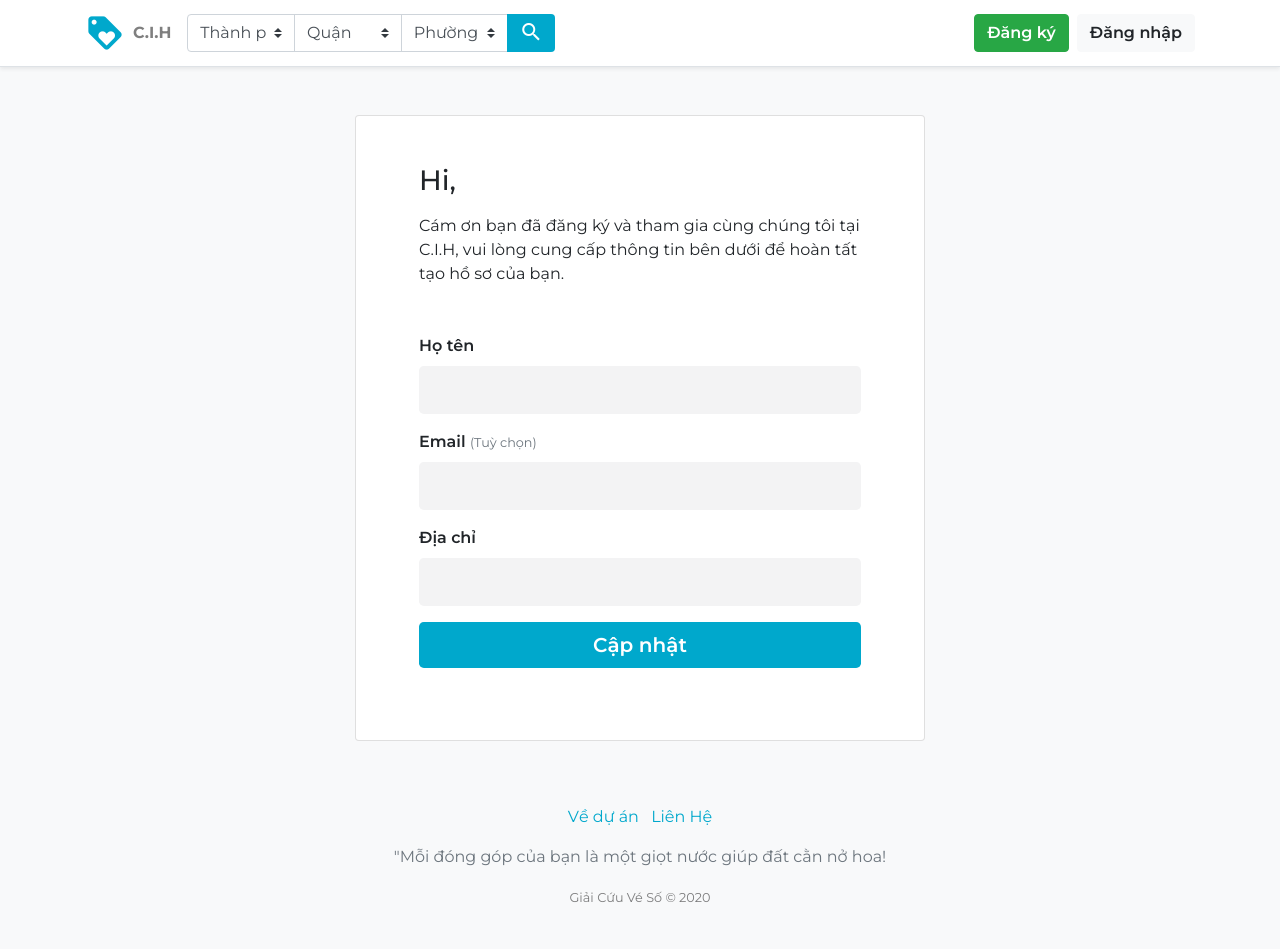
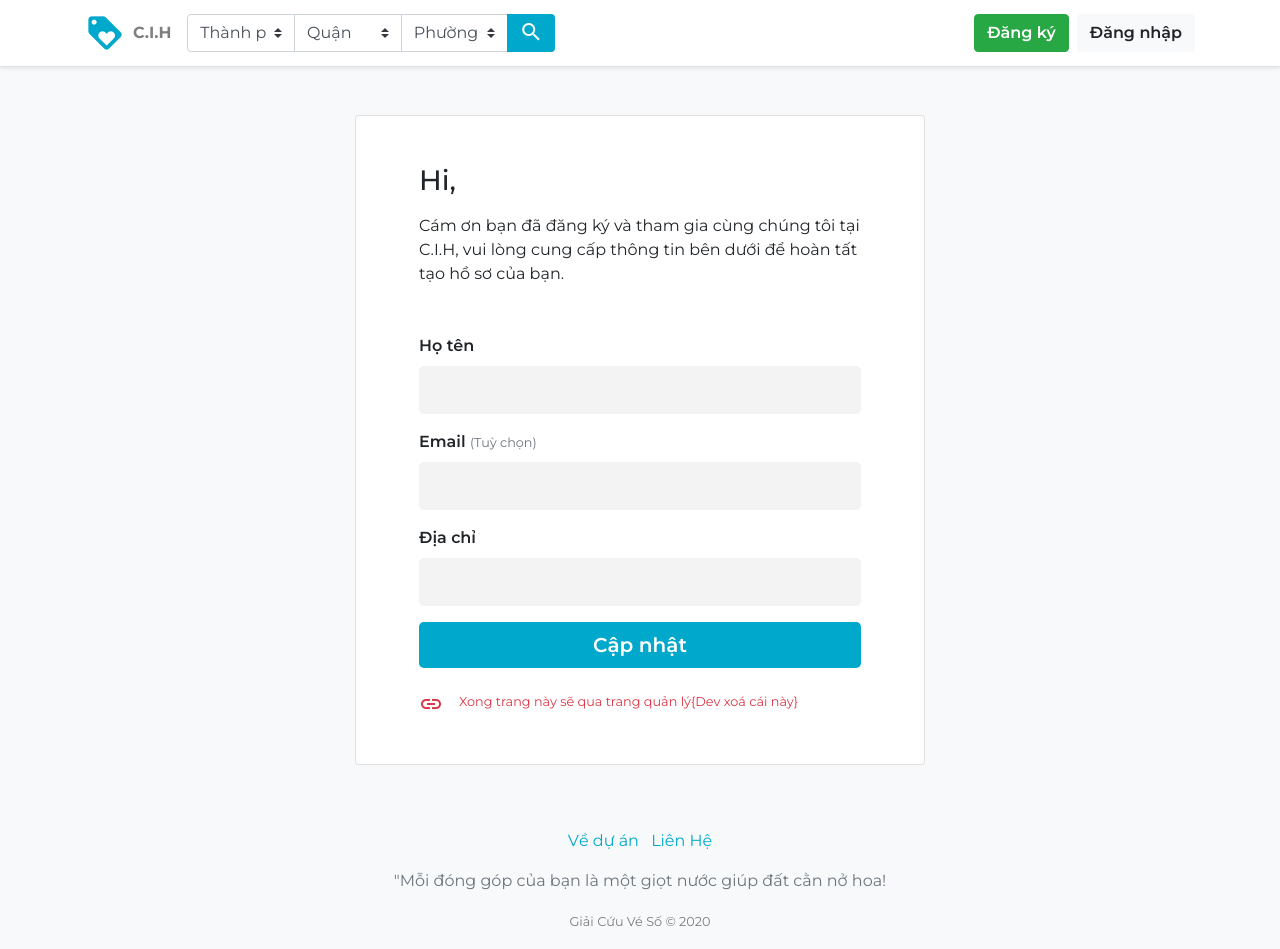
Before and after one commit to tuanrobo/lotteryrescue, a website: page build/user-management-init.html in a window 1280 px wide. Before the commit the page ends 925 px from the top, so only its background shows below. Drawn offline with Linux system fonts and the light colour scheme.

Commit message:
update tinit

```diff
--- a/build/user-management-init.html
+++ b/build/user-management-init.html
@@ -58,7 +58,7 @@
                   <label>Địa chỉ</label>
                   <input class="form-control form-control-lg" type="text">
                 </div>
-                <button class="btn btn-lg btn-primary btn-block mb-4" type="submit">Cập nhật</button>
+                <button class="btn btn-lg btn-primary btn-block mb-4" type="submit">Cập nhật</button><a class="d-flex text-center text-danger" href="user-management.html"><i class="material-icons mr-3">link</i><small>Xong trang này sẽ qua trang quản lý{Dev xoá cái này}</small></a>
               </form>
             </div>
           </div>
```
